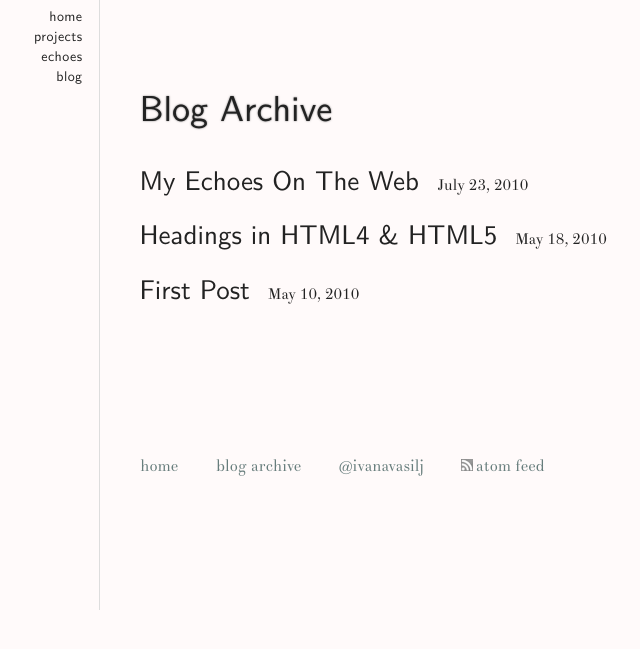
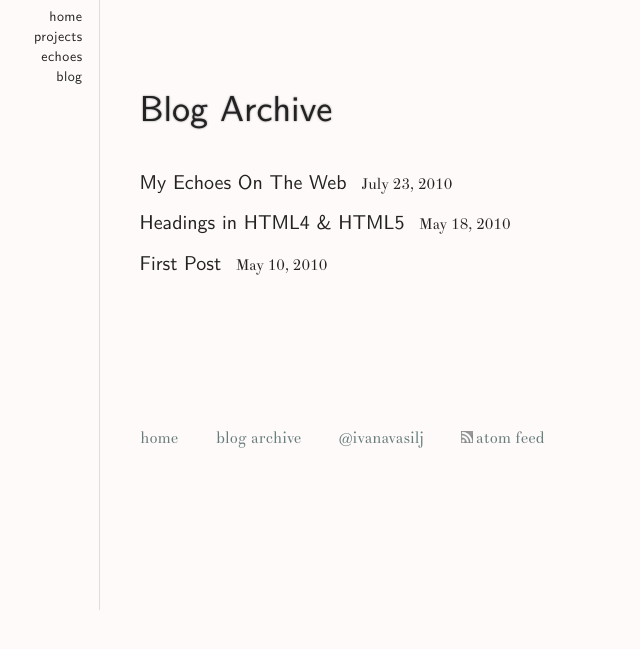
Before and after one commit to ivana/ivana.github.com, a Jekyll site: the page built from archive.html, in a window 1280 px wide. Shown: the top 649 px of the page, without its empty margins (262-902 px from the left). Built offline with Jekyll 4.4.1, drawn with Linux system fonts in a browser that asks for light colours; Markdown is read by kramdown in place of the engine named in the settings.

Commit message:
decrease font for blog archive items

```diff
--- a/css/style.css
+++ b/css/style.css
@@ -1,4 +1,4 @@
-@font-face { font-family:Mido; src:url("/fonts/Mido.otf") }
+/*@font-face { font-family:Mido; src:url("/fonts/Mido.otf") }*/
 @font-face { font-family:"Latin Modern Sans"; src:url("/fonts/lmsans10-regular.otf") }
 @font-face { font-family:"Latin Modern Sans"; src:url("/fonts/lmsans10-oblique.otf"); font-style:italic }
 @font-face { font-family:"Theano Didot"; src:url("/fonts/TheanoDidot-Regular.ttf") }
@@ -91,7 +91,7 @@ body > article header h1, body > article > h1, body > section > h1, body > secti
   font-size:2em;
   line-height:1.2em; margin:0 0 1.1em; padding:.1em 0;
 }
-section h2, body > article > section > h1, #archive a {
+section h2, body > article > section > h1 {
   font-size:1.5em; line-height:1em;
 }
 section h2 { margin:-0.2em 0 1.2em }
@@ -157,8 +157,8 @@ nav ul li:before { content:'= ' }
 
 /* archive */
 #archive ol { line-height:1.75em; margin-top:-0.3em }
-  #archive li { margin-top:1em }
-#archive a { padding-right:.5em }
+  #archive li { margin-top:.3em }
+#archive a { padding-right:.5em; font-size:20px; }
 
 /* echoes */
 #echoes h2 {
```
